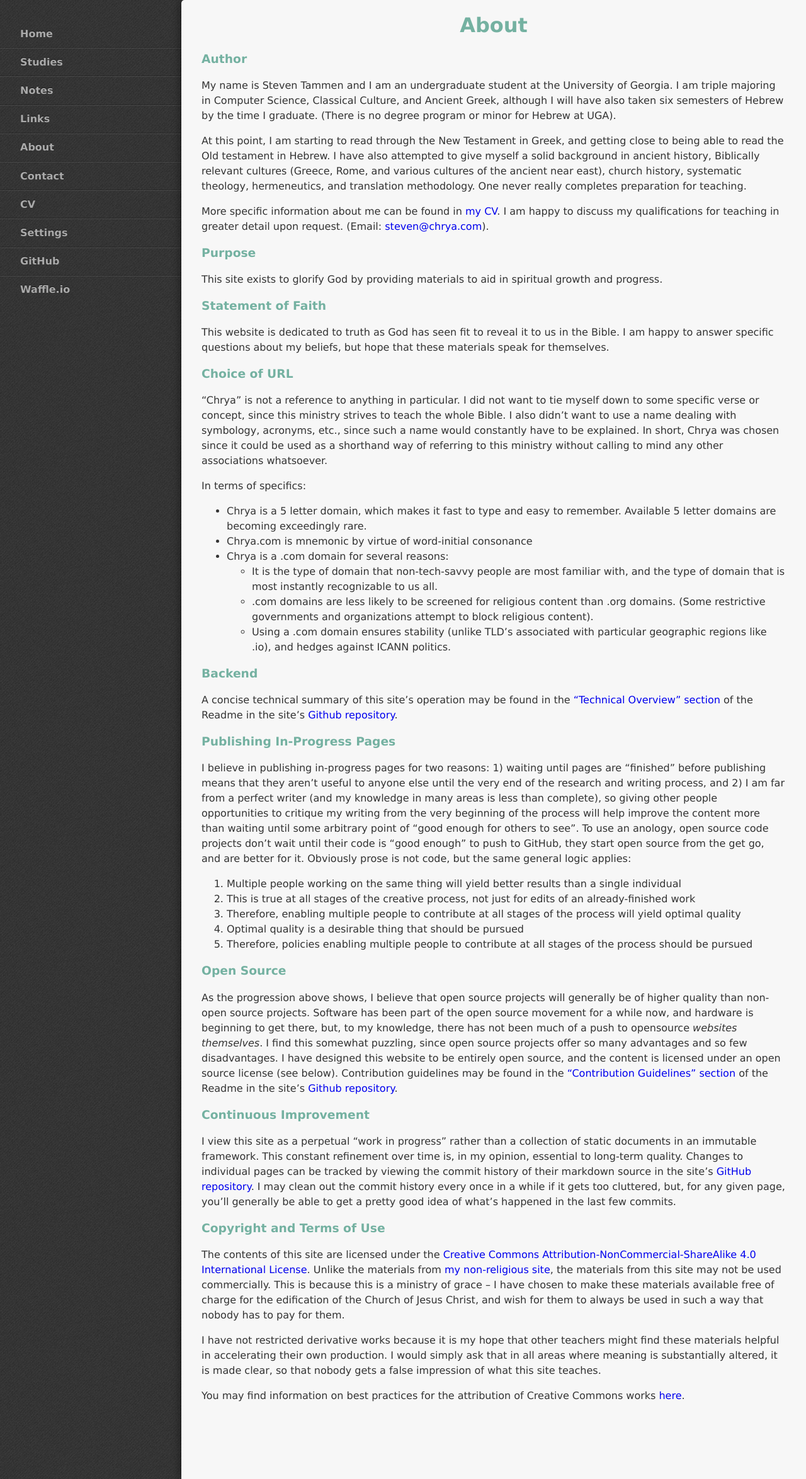
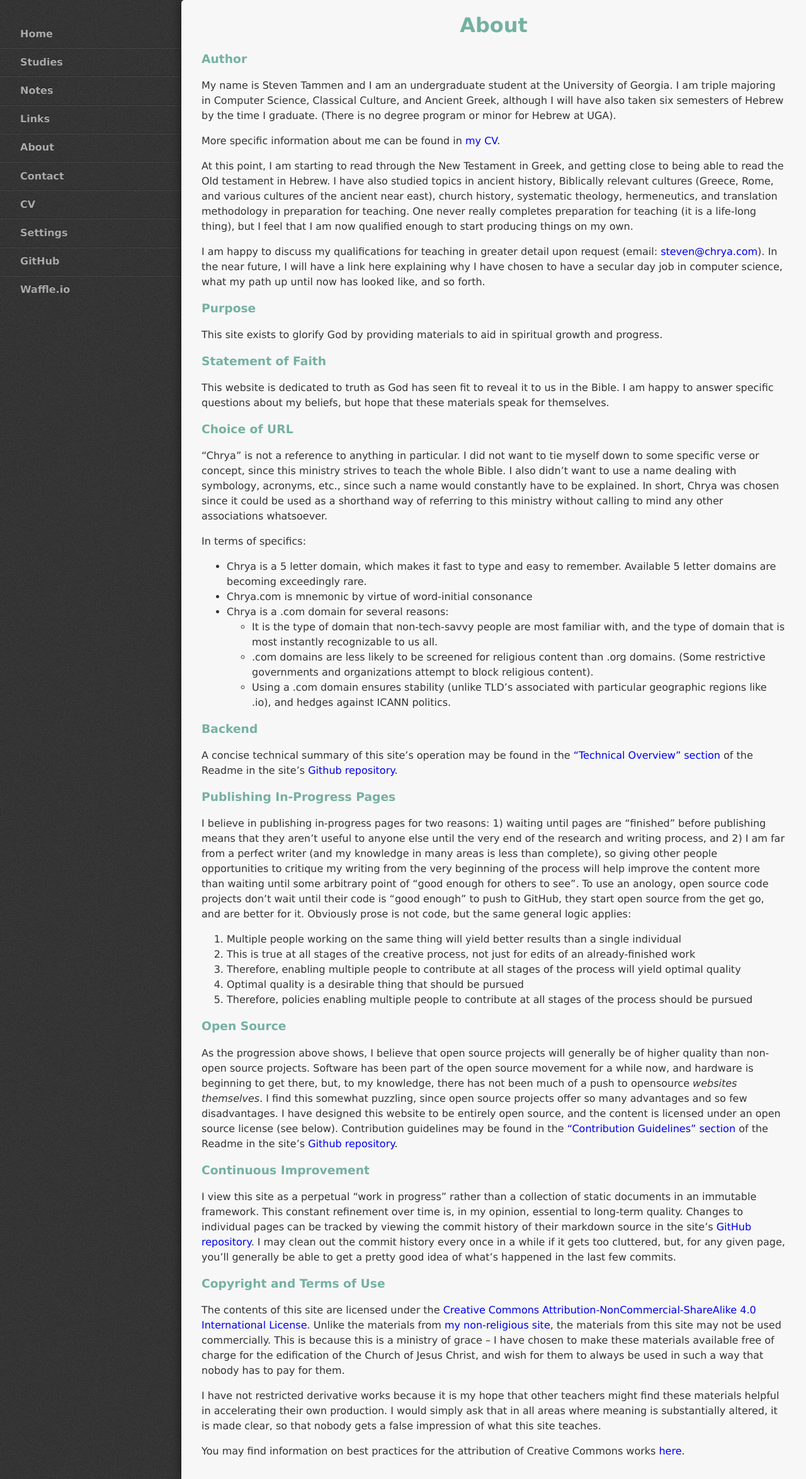
Before and after one commit to StevenTammen/chrya.com, a Jekyll site: the page built from pages/about.md, in a window 1280 px wide. Shown: the whole page at 63% size. Built offline with Jekyll 4.4.1, drawn with Linux system fonts in a browser that asks for light colours.

Commit message:
Update about.md

```diff
--- a/pages/about.md
+++ b/pages/about.md
@@ -10,9 +10,11 @@ title: About
 
 My name is Steven Tammen and I am an undergraduate student at the University of Georgia. I am triple majoring in Computer Science, Classical Culture, and Ancient Greek, although I will have also taken six semesters of Hebrew by the time I graduate. (There is no degree program or minor for Hebrew at UGA).
 
-At this point, I am starting to read through the New Testament in Greek, and getting close to being able to read the Old testament in Hebrew. I have also attempted to give myself a solid background in ancient history, Biblically relevant cultures (Greece, Rome, and various cultures of the ancient near east), church history, systematic theology, hermeneutics, and translation methodology. One never really completes preparation for teaching.
+More specific information about me can be found in [my CV](https://steventammen.com/CV.pdf).
 
-More specific information about me can be found in [my CV](https://steventammen.com/CV.pdf). I am happy to discuss my qualifications for teaching in greater detail upon request. (Email: <mailto:steven@chrya.com>).
+At this point, I am starting to read through the New Testament in Greek, and getting close to being able to read the Old testament in Hebrew. I have also studied topics in ancient history, Biblically relevant cultures (Greece, Rome, and various cultures of the ancient near east), church history, systematic theology, hermeneutics, and translation methodology in preparation for teaching. One never really completes preparation for teaching (it is a life-long thing), but I feel that I am now qualified enough to start producing things on my own.
+
+I am happy to discuss my qualifications for teaching in greater detail upon request (email: <mailto:steven@chrya.com>). In the near future, I will have a link here explaining why I have chosen to have a secular day job in computer science, what my path up until now has looked like, and so forth.
 
 ### Purpose
 
```
